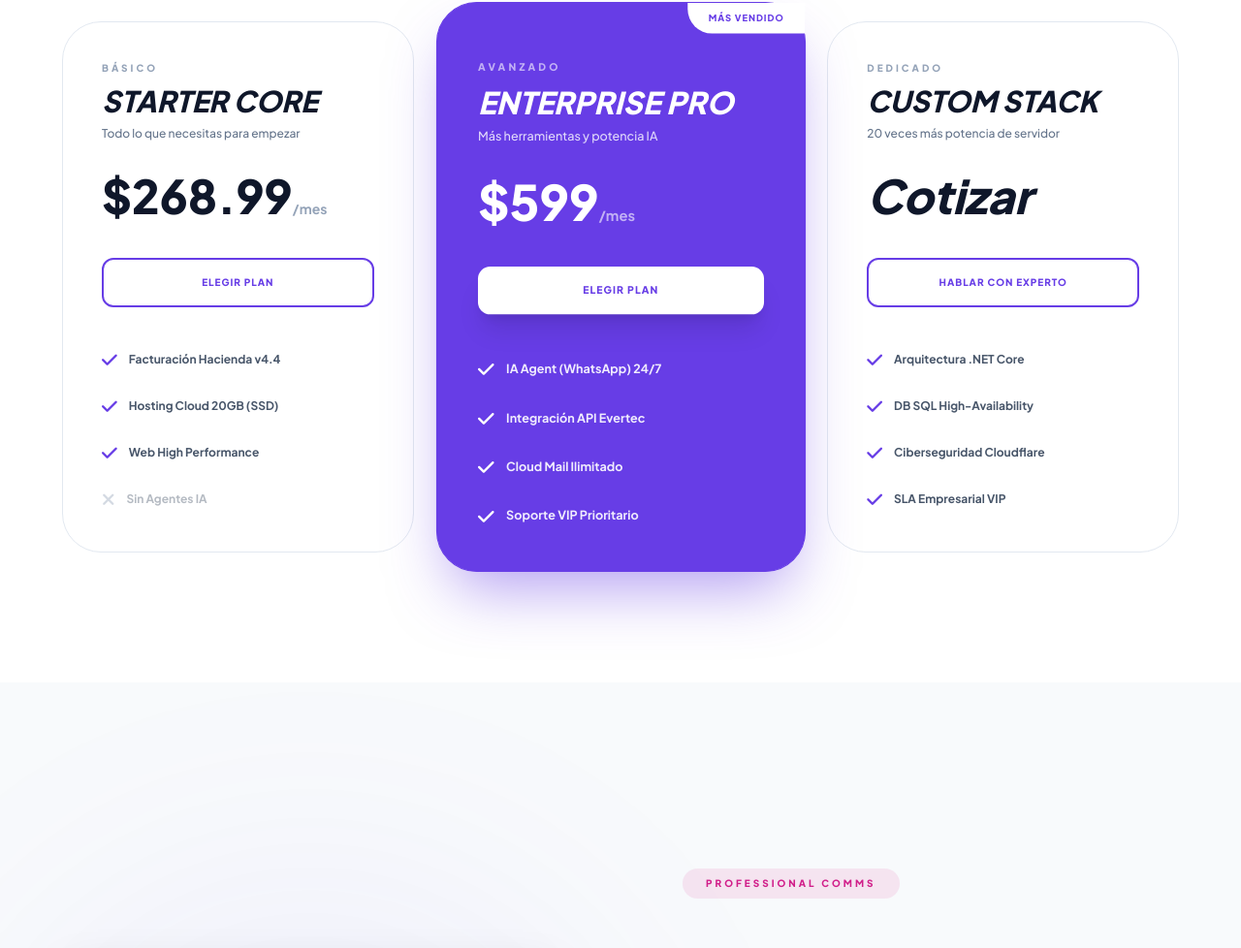
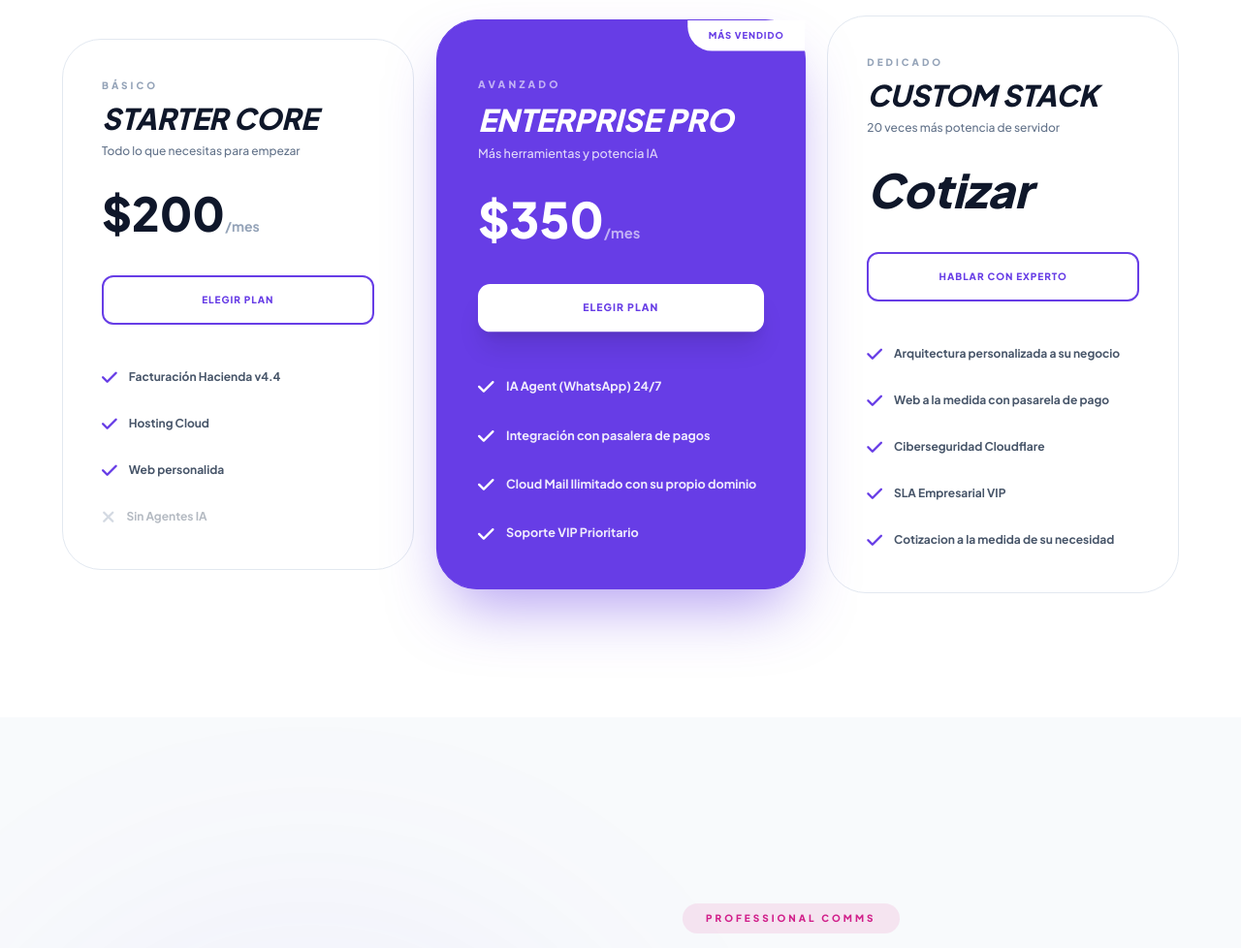
Before and after one commit to medylanQR/qr_innovatios_landigpage, a plain HTML site: page index.html in a window 1280 px wide. Shown: the part 5135-6113 px from the top of the page at 97% size. Drawn offline with nearby package versions, Linux system fonts and the light colour scheme.

Commit message:
Cambios en porecios

```diff
--- a/index.html
+++ b/index.html
@@ -278,12 +278,12 @@
                 <span class="text-[10px] font-black uppercase tracking-[0.3em] text-slate-400 mb-2 block">Básico</span>
                 <h3 class="text-3xl font-black uppercase italic text-slate-900 mb-2">Starter Core</h3>
                 <p class="text-xs text-slate-500 font-medium mb-8">Todo lo que necesitas para empezar</p>
-                <div class="text-5xl font-black text-slate-900 mb-2">$268.99<span class="text-sm text-slate-400 font-bold">/mes</span></div>
+                <div class="text-5xl font-black text-slate-900 mb-2">$200<span class="text-sm text-slate-400 font-bold">/mes</span></div>
                 <button class="w-full py-4 border-2 border-qrPurple text-qrPurple rounded-xl font-black text-[10px] uppercase tracking-widest mt-8 mb-10 hover:bg-qrPurple hover:text-white transition-colors">Elegir Plan</button>
                 <ul class="space-y-5 text-xs font-bold text-slate-600">
                     <li class="flex items-center"><i class="fa-solid fa-check text-qrPurple mr-3 text-lg"></i> Facturación Hacienda v4.4</li>
-                    <li class="flex items-center"><i class="fa-solid fa-check text-qrPurple mr-3 text-lg"></i> Hosting Cloud 20GB (SSD)</li>
-                    <li class="flex items-center"><i class="fa-solid fa-check text-qrPurple mr-3 text-lg"></i> Web High Performance</li>
+                    <li class="flex items-center"><i class="fa-solid fa-check text-qrPurple mr-3 text-lg"></i> Hosting Cloud</li>
+                    <li class="flex items-center"><i class="fa-solid fa-check text-qrPurple mr-3 text-lg"></i> Web personalida</li>
                     <li class="flex items-center opacity-40"><i class="fa-solid fa-xmark text-slate-400 mr-3 text-lg"></i> Sin Agentes IA</li>
                 </ul>
             </div>
@@ -293,12 +293,12 @@
                 <span class="text-[10px] font-black uppercase tracking-[0.3em] text-white/60 mb-2 block mt-4">Avanzado</span>
                 <h3 class="text-3xl font-black uppercase italic text-white mb-2">Enterprise Pro</h3>
                 <p class="text-xs text-white/80 font-medium mb-8">Más herramientas y potencia IA</p>
-                <div class="text-5xl font-black text-white mb-2">$599<span class="text-sm text-white/60 font-bold">/mes</span></div>
+                <div class="text-5xl font-black text-white mb-2">$350<span class="text-sm text-white/60 font-bold">/mes</span></div>
                 <button class="w-full py-4 bg-white text-qrPurple rounded-xl font-black text-[10px] uppercase tracking-widest mt-8 mb-10 hover:scale-105 transition-transform shadow-xl">Elegir Plan</button>
                 <ul class="space-y-5 text-xs font-bold text-white/90">
                     <li class="flex items-center"><i class="fa-solid fa-check text-white mr-3 text-lg"></i> IA Agent (WhatsApp) 24/7</li>
-                    <li class="flex items-center"><i class="fa-solid fa-check text-white mr-3 text-lg"></i> Integración API Evertec</li>
-                    <li class="flex items-center"><i class="fa-solid fa-check text-white mr-3 text-lg"></i> Cloud Mail Ilimitado</li>
+                    <li class="flex items-center"><i class="fa-solid fa-check text-white mr-3 text-lg"></i> Integración con pasalera de pagos</li>
+                    <li class="flex items-center"><i class="fa-solid fa-check text-white mr-3 text-lg"></i> Cloud Mail Ilimitado con su propio dominio</li>
                     <li class="flex items-center"><i class="fa-solid fa-check text-white mr-3 text-lg"></i> Soporte VIP Prioritario</li>
                 </ul>
             </div>
@@ -310,10 +310,11 @@
                 <div class="text-5xl font-black text-slate-900 italic mb-2">Cotizar</div>
                 <button class="w-full py-4 border-2 border-qrPurple text-qrPurple rounded-xl font-black text-[10px] uppercase tracking-widest mt-8 mb-10 hover:bg-qrPurple hover:text-white transition-colors">Hablar con Experto</button>
                 <ul class="space-y-5 text-xs font-bold text-slate-600">
-                    <li class="flex items-center"><i class="fa-solid fa-check text-qrPurple mr-3 text-lg"></i> Arquitectura .NET Core</li>
-                    <li class="flex items-center"><i class="fa-solid fa-check text-qrPurple mr-3 text-lg"></i> DB SQL High-Availability</li>
+                    <li class="flex items-center"><i class="fa-solid fa-check text-qrPurple mr-3 text-lg"></i> Arquitectura personalizada a su negocio</li>
+                    <li class="flex items-center"><i class="fa-solid fa-check text-qrPurple mr-3 text-lg"></i> Web a la medida con pasarela de pago</li>
                     <li class="flex items-center"><i class="fa-solid fa-check text-qrPurple mr-3 text-lg"></i> Ciberseguridad Cloudflare</li>
                     <li class="flex items-center"><i class="fa-solid fa-check text-qrPurple mr-3 text-lg"></i> SLA Empresarial VIP</li>
+                    <li class="flex items-center"><i class="fa-solid fa-check text-qrPurple mr-3 text-lg"></i> Cotizacion a la medida de su necesidad</li>
                 </ul>
             </div>
         </div>
```
